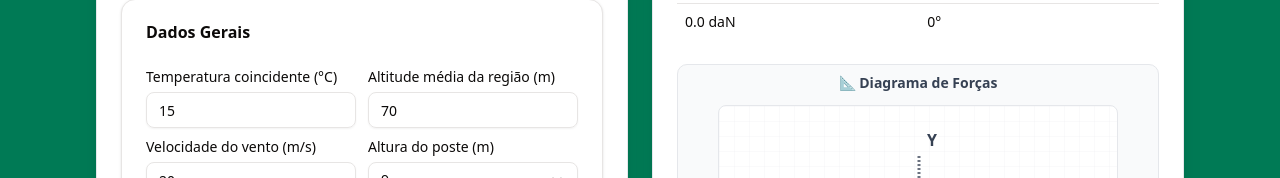
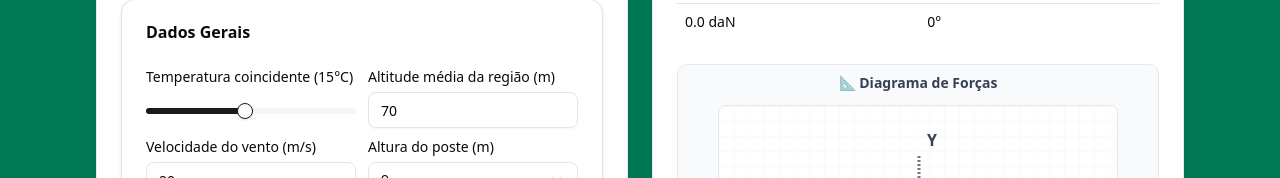
Before and after one commit to robsu17/calculador-esforco, a React (Vite) app: page / in a window 1280 px wide. Shown: the part 281-459 px from the top of the page. Built offline with nearby package versions, Linux system fonts and the light colour scheme.

Commit message:
feat: add Slider component and integrate it into AmbienteForm for temperature input

```diff
--- a/package.json
+++ b/package.json
@@ -23,6 +23,7 @@
   "dependencies": {
     "@radix-ui/react-label": "^2.1.7",
     "@radix-ui/react-select": "^2.2.6",
+    "@radix-ui/react-slider": "^1.3.6",
     "@radix-ui/react-slot": "^1.2.3",
     "@tailwindcss/vite": "^4.1.13",
     "class-variance-authority": "^0.7.1",
--- a/src/components/forms/ambiente-form.tsx
+++ b/src/components/forms/ambiente-form.tsx
@@ -3,6 +3,7 @@
 import { Input } from "../ui/input";
 import { Label } from "../ui/label";
 import { Select, SelectContent, SelectItem, SelectTrigger, SelectValue } from "../ui/select";
+import { Slider } from "../ui/slider";
 
 type FormType = {
     temperatura: number;
@@ -55,15 +56,16 @@
             </CardHeader>
             <CardContent className="space-y-3">
                 <div className="grid grid-cols-2 gap-3">
-                    <div className="space-y-2">
-                        <Label htmlFor="temperatura">Temperatura coincidente (°C)</Label>
-                        <Input
-                            id="temperatura"
-                            type="number"
-                            defaultValue={field.temperatura}
-                            onChange={(e) => setFields(state => ({
+                    <div className="flex flex-col gap-6">
+                        <Label htmlFor="temperatura">Temperatura coincidente ({field.temperatura}°C)</Label>
+                        <Slider
+                            defaultValue={[field.temperatura]}
+                            min={-20}
+                            max={55}
+                            step={1}
+                            onValueChange={(e) => setFields(state => ({
                                 ...state,
-                                temperatura: Number(e.target.value)
+                                temperatura: e[0]
                             }))}
                         />
                     </div>
--- /dev/null
+++ b/src/components/ui/slider.tsx
@@ -0,0 +1,61 @@
+import * as React from "react"
+import * as SliderPrimitive from "@radix-ui/react-slider"
+
+import { cn } from "@/lib/utils"
+
+function Slider({
+  className,
+  defaultValue,
+  value,
+  min = 0,
+  max = 100,
+  ...props
+}: React.ComponentProps<typeof SliderPrimitive.Root>) {
+  const _values = React.useMemo(
+    () =>
+      Array.isArray(value)
+        ? value
+        : Array.isArray(defaultValue)
+          ? defaultValue
+          : [min, max],
+    [value, defaultValue, min, max]
+  )
+
+  return (
+    <SliderPrimitive.Root
+      data-slot="slider"
+      defaultValue={defaultValue}
+      value={value}
+      min={min}
+      max={max}
+      className={cn(
+        "relative flex w-full touch-none items-center select-none data-[disabled]:opacity-50 data-[orientation=vertical]:h-full data-[orientation=vertical]:min-h-44 data-[orientation=vertical]:w-auto data-[orientation=vertical]:flex-col",
+        className
+      )}
+      {...props}
+    >
+      <SliderPrimitive.Track
+        data-slot="slider-track"
+        className={cn(
+          "bg-muted relative grow overflow-hidden rounded-full data-[orientation=horizontal]:h-1.5 data-[orientation=horizontal]:w-full data-[orientation=vertical]:h-full data-[orientation=vertical]:w-1.5"
+        )}
+      >
+        <SliderPrimitive.Range
+          data-slot="slider-range"
+          className={cn(
+            "bg-primary absolute data-[orientation=horizontal]:h-full data-[orientation=vertical]:w-full"
+          )}
+        />
+      </SliderPrimitive.Track>
+      {Array.from({ length: _values.length }, (_, index) => (
+        <SliderPrimitive.Thumb
+          data-slot="slider-thumb"
+          key={index}
+          className="border-primary ring-ring/50 block size-4 shrink-0 rounded-full border bg-white shadow-sm transition-[color,box-shadow] hover:ring-4 focus-visible:ring-4 focus-visible:outline-hidden disabled:pointer-events-none disabled:opacity-50"
+        />
+      ))}
+    </SliderPrimitive.Root>
+  )
+}
+
+export { Slider }
```
Also changed, not shown: 1 other file (tests, documents, lock files or other folders).
